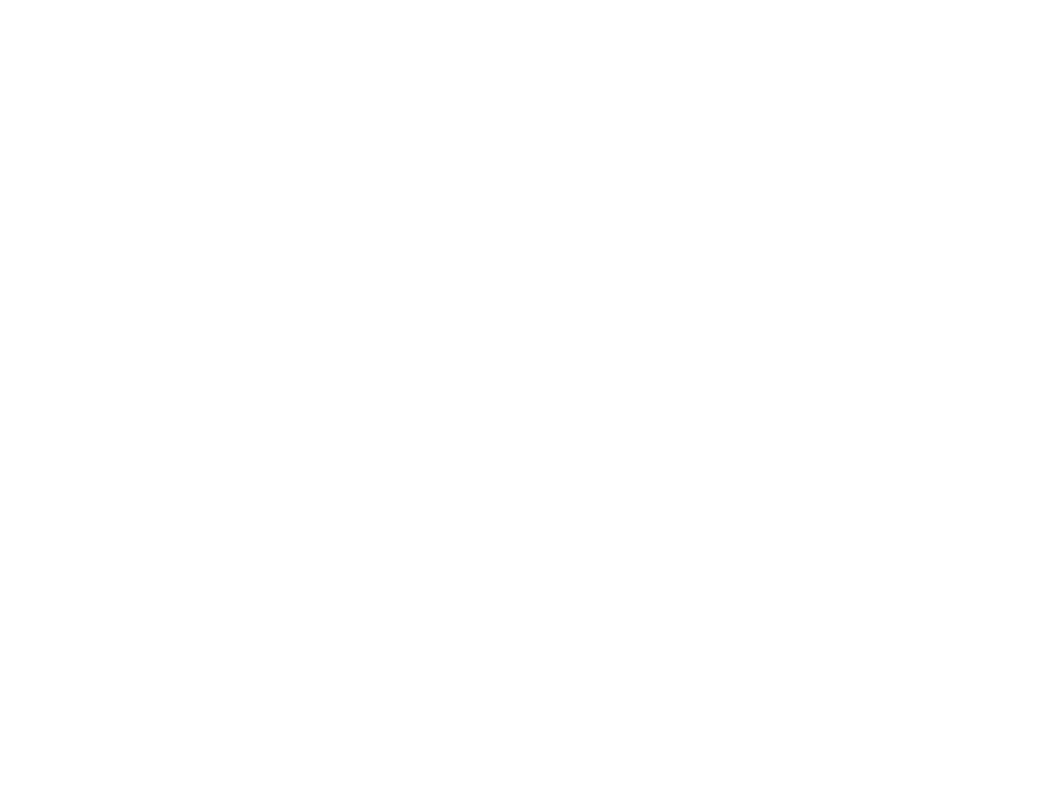
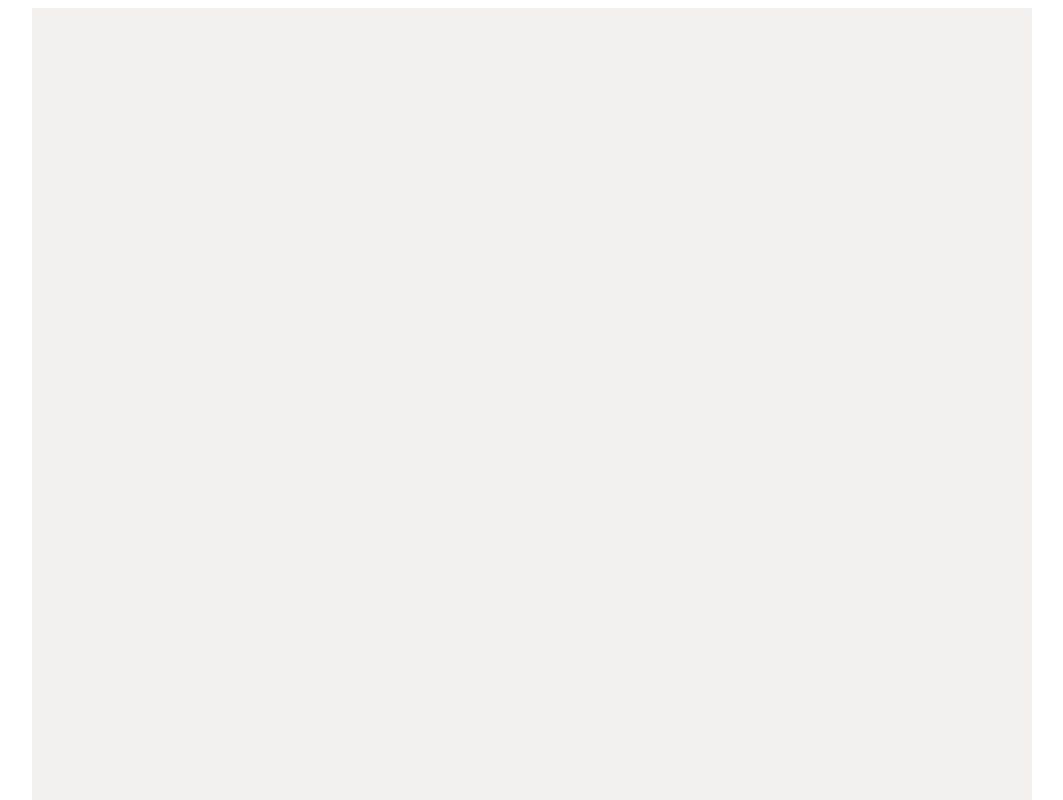
Before and after one commit to Andreas-V-F/bachelorproject, a plain HTML site: page Index.html in a window 1280 px wide. Shown: the top 800 px of the page, without its empty margins (108-1171 px from the left). Drawn offline with Linux system fonts and the light colour scheme.

Commit message:
initial setup

```diff
--- a/Index.html
+++ b/Index.html
@@ -2,10 +2,12 @@
 <html lang="en">
 <head>
     <meta charset="UTF-8">
-    <title>Title</title>
+    <title>Index</title>
 </head>
 <body>
 <script src = "Triple.js"></script>
-<script src = "SPARQL.js" type="text/javascript"></script>
+<script src = "SPARQL.js"></script>
+<script src = "VisualHandler.js"></script>
+<script src = "VisualParser.js"></script>
 </body>
 </html>
--- /dev/null
+++ b/VisualHandler.js
@@ -0,0 +1,31 @@
+class VisualHandler {
+
+    width;
+    height;
+    styleSheet;
+    svgElement;
+
+    constructor(width, height) {
+        this.width = width;
+        this.height = height;
+        this.initiate();
+    }
+
+    initiate() {
+        this.styleRules();
+        var svg = document.createElementNS("http://www.w3.org/2000/svg", "svg");
+        svg.setAttribute("height", "" + this.height + "");
+        svg.setAttribute("width", "" + this.width + "");
+        svg.setAttribute("viewBox", "0 0 " + this.width + "" + this.width + "");
+        document.body.append(svg);
+        this.svgElement = svg;
+    }
+
+    styleRules() {
+        var styleElement = document.createElement('style');
+        document.head.appendChild(styleElement);
+        this.styleSheet = styleElement.sheet;
+        this.styleSheet.insertRule("svg { background-color: #F3F0F0; display: block; margin: auto } ", this.styleSheet.cssRules.length);
+    }
+
+}
--- /dev/null
+++ b/VisualParser.js
@@ -0,0 +1 @@
+vs = new VisualHandler(1000,1000);
--- a/sparql.js
+++ b/sparql.js
@@ -53,7 +53,3 @@ console.log(prefixes[0][0])
 console.log(prefixes[0][1])
 let type = "SELECT"
 let sparqltest = new SPARQL(triples, type, boundVariables)
-
-
-
-//document.write("Prefixes: " + sparqltest.prefixes + "\nLiterals: " + sparqltest.literals + "\nUnboundvariables: " + sparqltest.unboundVariables)
```
